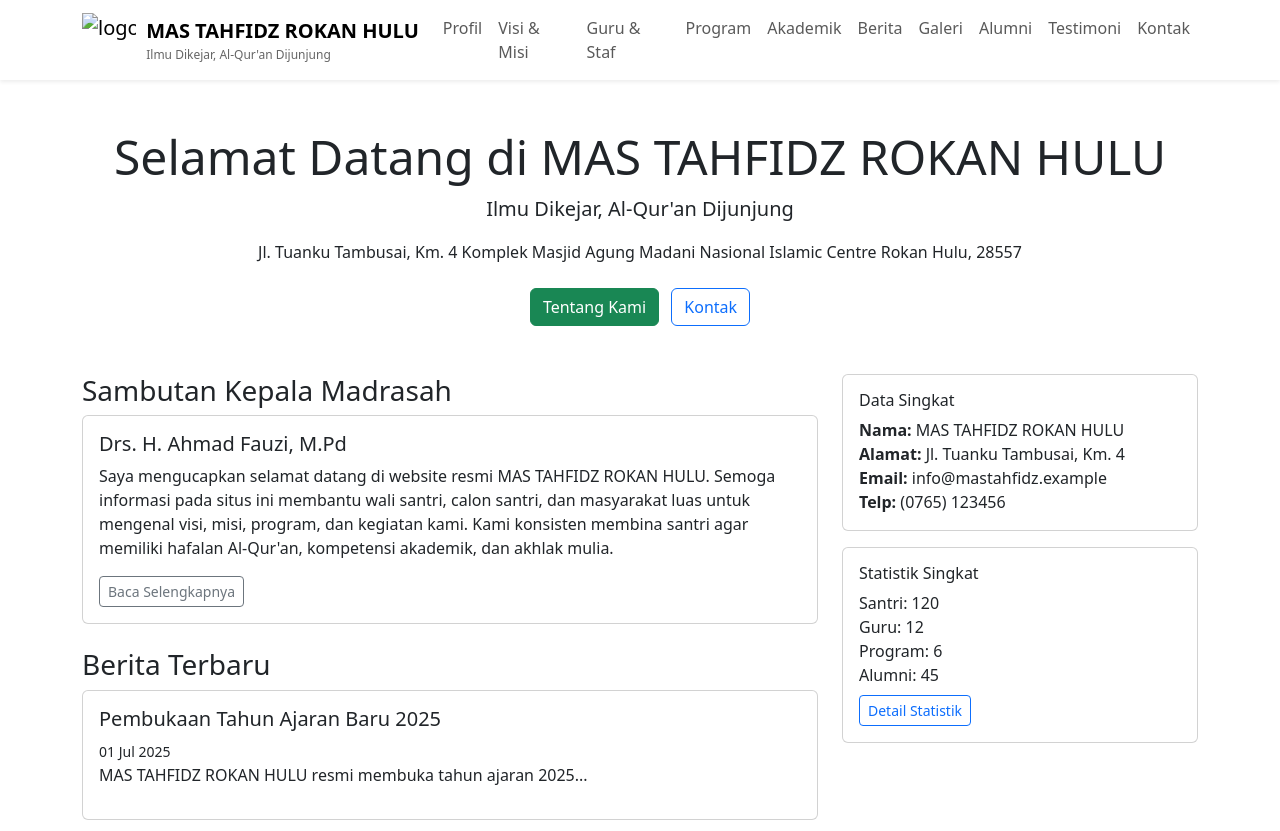
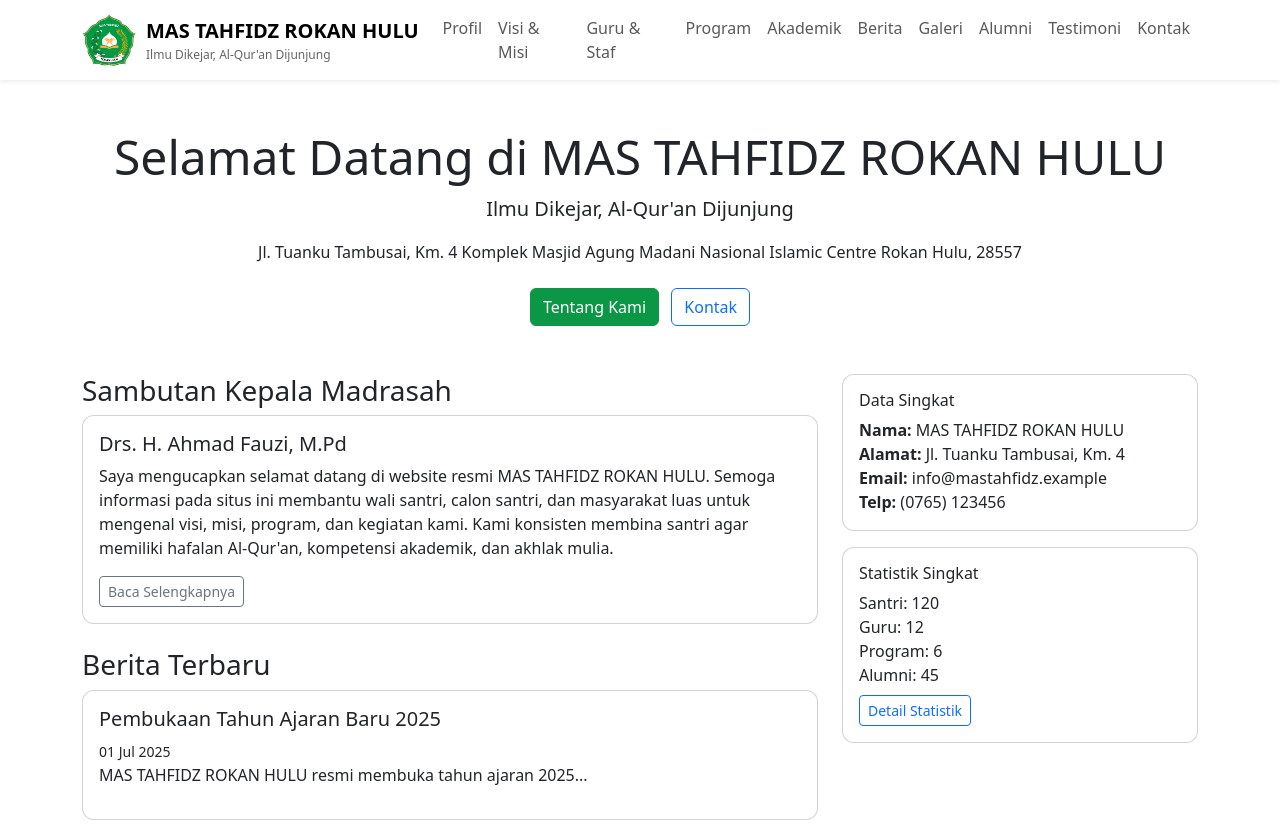
Before and after one commit to rianderh/mas-tahfidz-rokan-hulu, a plain HTML site: page index.html in a window 1280 px wide. Shown: the top 831 px of the page. Drawn offline with nearby package versions, Linux system fonts and the light colour scheme; the site is published under a folder, as on GitHub Pages, so addresses that start at the root find nothing.

Commit message:
Update index.html

```diff
--- a/index.html
+++ b/index.html
@@ -6,13 +6,13 @@
   <title>MAS TAHFIDZ ROKAN HULU</title>
   <meta name="description" content="MAS TAHFIDZ ROKAN HULU - Ilmu Dikejar, Al-Qur'an Dijunjung">
   <link href="https://cdn.jsdelivr.net/npm/bootstrap@5.3.2/dist/css/bootstrap.min.css" rel="stylesheet">
-  <link rel="stylesheet" href="/assets/css/style.css">
+  <link rel="stylesheet" href="assets/css/style.css">
 </head>
 <body>
 <nav class="navbar navbar-expand-lg navbar-light bg-white shadow-sm">
   <div class="container">
     <a class="navbar-brand d-flex align-items-center" href="/index.html">
-      <img src="/assets/img/logo.png" alt="logo" style="height:54px;margin-right:10px;">
+      <img src="assets/img/logo.png" alt="logo" style="height:54px;margin-right:10px;">
       <div>
         <div style="font-weight:700">MAS TAHFIDZ ROKAN HULU</div>
         <div style="font-size:12px;color:#666">Ilmu Dikejar, Al-Qur'an Dijunjung</div>
```
